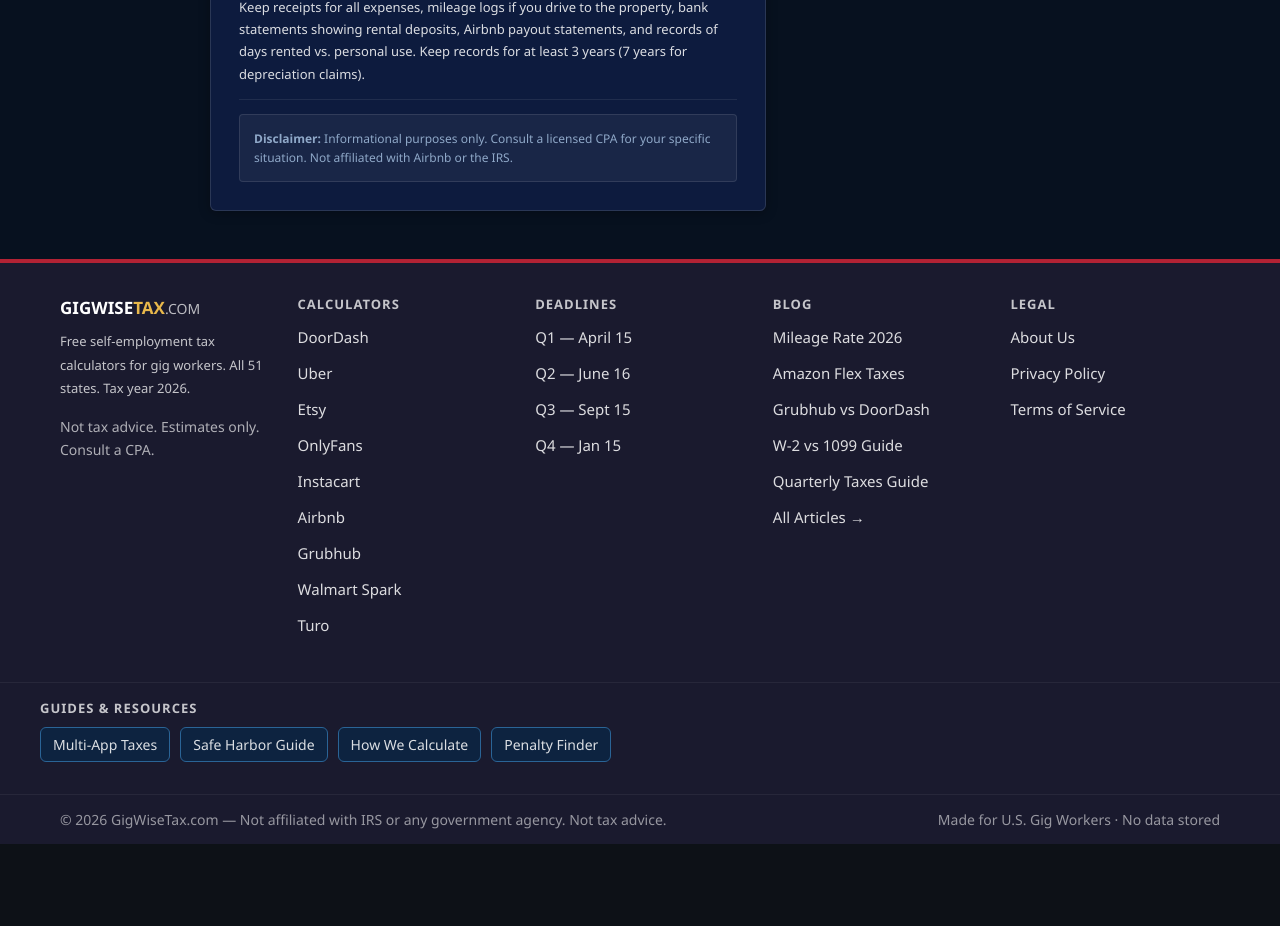
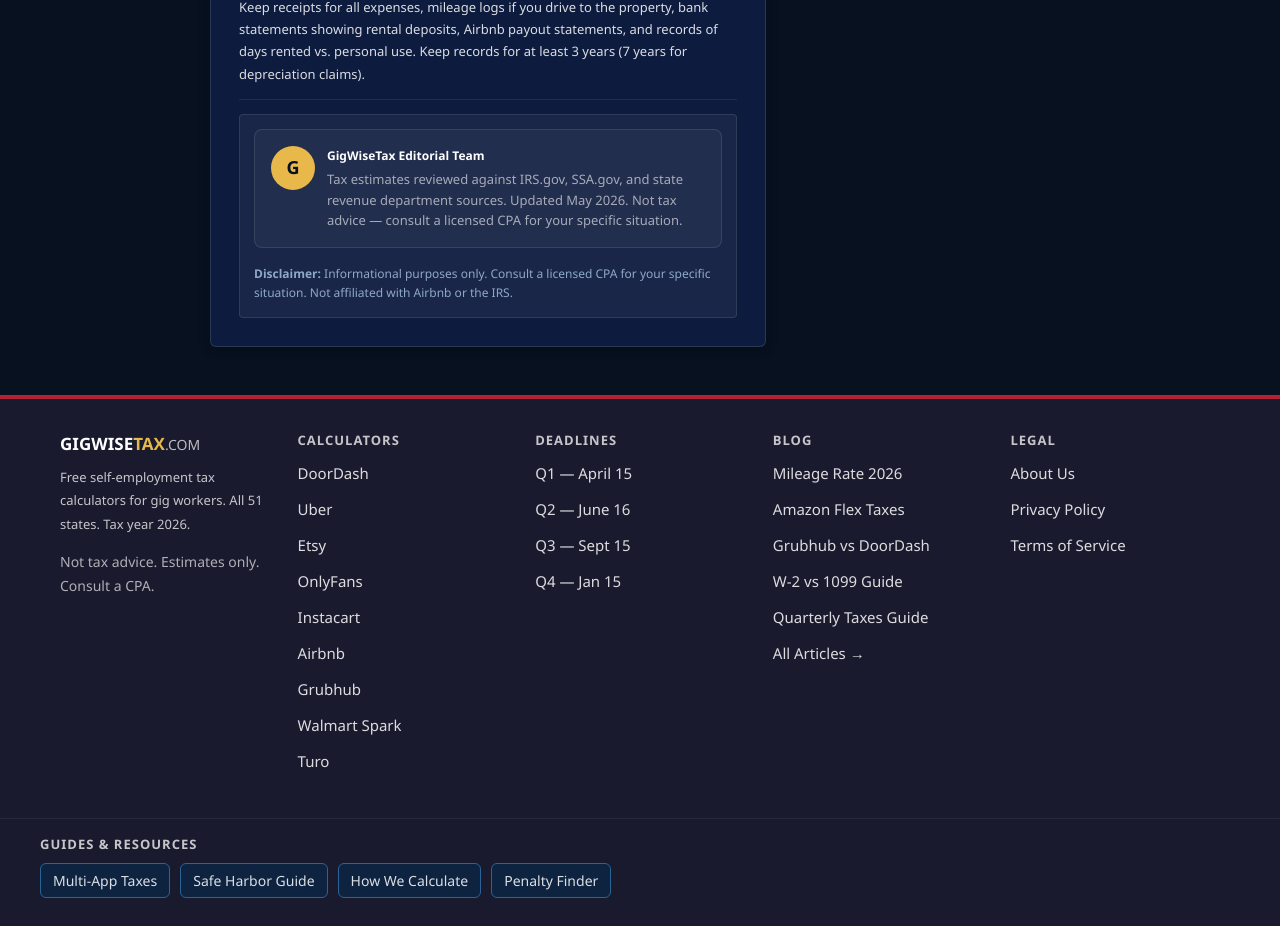
Before and after one commit to devqrcraft-ui/gigwisetax, a Next.js app: page /blog/airbnb-tax-deductions-2026 in a window 1280 px wide. Shown: the part 3280-4206 px from the top of the page. Before the commit the page ends 4124 px from the top, so only its background shows below. Built offline with nearby package versions, Linux system fonts and the light colour scheme.

Commit message:
feat: author box on 7 blog pages (E-E-A-T)

```diff
--- a/app/blog/airbnb-tax-deductions-2026/page.tsx
+++ b/app/blog/airbnb-tax-deductions-2026/page.tsx
@@ -203,6 +203,14 @@ export default function AirbnbTaxDeductions2026() {
             ))}
 
             <div style={{ background: 'rgba(255,255,255,0.05)', border: '1px solid rgba(255,255,255,0.1)', borderRadius: 4, padding: 14, fontSize: 12, color: '#8fa8c8', lineHeight: 1.6 }}>
+            {/* AUTHOR BOX */}
+            <div style={{ background: 'rgba(255,255,255,0.04)', border: '1px solid rgba(255,255,255,0.1)', borderRadius: 8, padding: 16, marginBottom: 16, display: 'flex', gap: 12, alignItems: 'flex-start' }}>
+              <div style={{ width: 44, height: 44, borderRadius: '50%', background: '#e8b84b', display: 'flex', alignItems: 'center', justifyContent: 'center', fontWeight: 900, fontSize: 18, color: '#07111F', flexShrink: 0 }}>G</div>
+              <div>
+                <div style={{ fontWeight: 700, color: '#fff', marginBottom: 4 }}>GigWiseTax Editorial Team</div>
+                <div style={{ fontSize: 13, color: 'rgba(255,255,255,0.6)', lineHeight: 1.6 }}>Tax estimates reviewed against IRS.gov, SSA.gov, and state revenue department sources. Updated May 2026. Not tax advice — consult a licensed CPA for your specific situation.</div>
+              </div>
+            </div>
               <strong>Disclaimer:</strong> Informational purposes only. Consult a licensed CPA for your specific situation. Not affiliated with Airbnb or the IRS.
             </div>
           </div>
--- a/app/blog/best-tax-software-for-gig-workers-2026/page.tsx
+++ b/app/blog/best-tax-software-for-gig-workers-2026/page.tsx
@@ -27,7 +27,15 @@ export default function BestTaxSoftware() {
           </nav>
           <h1 style={{ fontSize: 30, fontWeight: 900, color: '#fff', lineHeight: 1.2, margin: '0 0 14px' }}>Best Tax Software for Gig Workers 2026 — Ranked by Cost and 1099 Features</h1>
           <p style={{ color: 'rgba(255,255,255,.55)', fontSize: 14, lineHeight: 1.8, maxWidth: 760, margin: 0 }}>Updated May 2026. TurboTax Self-Employed, FreeTaxUSA, TaxAct and H&R Block compared on price, Schedule C support, mileage handling and audit protection.</p>
-        </div>
+                {/* AUTHOR BOX */}
+            <div style={{ background: 'rgba(255,255,255,0.04)', border: '1px solid rgba(255,255,255,0.1)', borderRadius: 8, padding: 16, marginBottom: 16, display: 'flex', gap: 12, alignItems: 'flex-start' }}>
+              <div style={{ width: 44, height: 44, borderRadius: '50%', background: '#e8b84b', display: 'flex', alignItems: 'center', justifyContent: 'center', fontWeight: 900, fontSize: 18, color: '#07111F', flexShrink: 0 }}>G</div>
+              <div>
+                <div style={{ fontWeight: 700, color: '#fff', marginBottom: 4 }}>GigWiseTax Editorial Team</div>
+                <div style={{ fontSize: 13, color: 'rgba(255,255,255,0.6)', lineHeight: 1.6 }}>Tax estimates reviewed against IRS.gov, SSA.gov, and state revenue department sources. Updated May 2026. Not tax advice — consult a licensed CPA for your specific situation.</div>
+              </div>
+            </div>
+    </div>
       </div>
       <div style={{ maxWidth: 860, margin: '0 auto', padding: '32px 20px' }}>
         <p style={prose}>Filing taxes as a gig worker means handling Schedule C, self-employment tax at 15.3%, quarterly estimated payments, mileage deductions and the 2026 OBBBA changes including the permanent 20% QBI deduction and up to $25,000 tips deduction. Not all tax software handles these equally well.</p>
--- a/app/blog/doordash-taxes-2026/page.tsx
+++ b/app/blog/doordash-taxes-2026/page.tsx
@@ -177,6 +177,14 @@ export default function DoorDashTaxGuide() {
               </div>
             ))}
 
+            {/* AUTHOR BOX */}
+            <div style={{ background: 'rgba(255,255,255,0.04)', border: '1px solid rgba(255,255,255,0.1)', borderRadius: 8, padding: 16, marginBottom: 16, display: 'flex', gap: 12, alignItems: 'flex-start' }}>
+              <div style={{ width: 44, height: 44, borderRadius: '50%', background: '#e8b84b', display: 'flex', alignItems: 'center', justifyContent: 'center', fontWeight: 900, fontSize: 18, color: '#07111F', flexShrink: 0 }}>G</div>
+              <div>
+                <div style={{ fontWeight: 700, color: '#fff', marginBottom: 4 }}>GigWiseTax Editorial Team</div>
+                <div style={{ fontSize: 13, color: 'rgba(255,255,255,0.6)', lineHeight: 1.6 }}>Tax estimates reviewed against IRS.gov, SSA.gov, and state revenue department sources. Updated May 2026. Not tax advice — consult a licensed CPA for your specific situation.</div>
+              </div>
+            </div>
             <div style={{ background: 'rgba(255,255,255,0.05)', border: '1px solid rgba(255,255,255,0.1)', borderRadius: 4, padding: 14, fontSize: 12, color: '#8fa8c8', lineHeight: 1.6 }}>
                <strong>Disclaimer:</strong> Informational purposes only. Consult a licensed CPA for your specific situation. Not affiliated with DoorDash or the IRS.
             </div>
--- a/app/blog/instacart-shopper-taxes-2026/page.tsx
+++ b/app/blog/instacart-shopper-taxes-2026/page.tsx
@@ -210,6 +210,14 @@ export default function InstacartTaxGuide() {
               ))}
 
               <div style={{ background: 'rgba(255,255,255,0.05)', border: '1px solid rgba(255,255,255,0.1)', borderRadius: 4, padding: 14, fontSize: 12, color: '#8fa8c8', lineHeight: 1.6 }}>
+            {/* AUTHOR BOX */}
+            <div style={{ background: 'rgba(255,255,255,0.04)', border: '1px solid rgba(255,255,255,0.1)', borderRadius: 8, padding: 16, marginBottom: 16, display: 'flex', gap: 12, alignItems: 'flex-start' }}>
+              <div style={{ width: 44, height: 44, borderRadius: '50%', background: '#e8b84b', display: 'flex', alignItems: 'center', justifyContent: 'center', fontWeight: 900, fontSize: 18, color: '#07111F', flexShrink: 0 }}>G</div>
+              <div>
+                <div style={{ fontWeight: 700, color: '#fff', marginBottom: 4 }}>GigWiseTax Editorial Team</div>
+                <div style={{ fontSize: 13, color: 'rgba(255,255,255,0.6)', lineHeight: 1.6 }}>Tax estimates reviewed against IRS.gov, SSA.gov, and state revenue department sources. Updated May 2026. Not tax advice — consult a licensed CPA for your specific situation.</div>
+              </div>
+            </div>
                  <strong>Disclaimer:</strong> Informational purposes only. Not affiliated with Instacart or the IRS. Consult a CPA for your specific situation.
               </div>
             </div>
--- a/app/blog/instacart-tax-deductions-2026/page.tsx
+++ b/app/blog/instacart-tax-deductions-2026/page.tsx
@@ -207,6 +207,14 @@ export default function InstacartTaxDeductions2026() {
             ))}
 
             <div style={{ background: 'rgba(255,255,255,0.05)', border: '1px solid rgba(255,255,255,0.1)', borderRadius: 4, padding: 14, fontSize: 12, color: '#8fa8c8', lineHeight: 1.6 }}>
+            {/* AUTHOR BOX */}
+            <div style={{ background: 'rgba(255,255,255,0.04)', border: '1px solid rgba(255,255,255,0.1)', borderRadius: 8, padding: 16, marginBottom: 16, display: 'flex', gap: 12, alignItems: 'flex-start' }}>
+              <div style={{ width: 44, height: 44, borderRadius: '50%', background: '#e8b84b', display: 'flex', alignItems: 'center', justifyContent: 'center', fontWeight: 900, fontSize: 18, color: '#07111F', flexShrink: 0 }}>G</div>
+              <div>
+                <div style={{ fontWeight: 700, color: '#fff', marginBottom: 4 }}>GigWiseTax Editorial Team</div>
+                <div style={{ fontSize: 13, color: 'rgba(255,255,255,0.6)', lineHeight: 1.6 }}>Tax estimates reviewed against IRS.gov, SSA.gov, and state revenue department sources. Updated May 2026. Not tax advice — consult a licensed CPA for your specific situation.</div>
+              </div>
+            </div>
               <strong>Disclaimer:</strong> Informational purposes only. Consult a licensed CPA for your specific situation. Not affiliated with Instacart or the IRS.
             </div>
           </div>
--- a/app/blog/onlyfans-tax-guide-2026/page.tsx
+++ b/app/blog/onlyfans-tax-guide-2026/page.tsx
@@ -94,6 +94,14 @@ export default function OnlyFansTaxGuide() {
         <p style={{ color: 'rgba(255,255,255,.6)', marginBottom: 16 }}>Calculate SE tax + federal + state. All 51 states. No signup.</p>
         <a href="/onlyfans" style={{ background: '#B22234', color: '#fff', padding: '12px 28px', borderRadius: 6, textDecoration: 'none', fontWeight: 700, fontSize: 15 }}>Calculate My Taxes →</a>
       </div>
+            {/* AUTHOR BOX */}
+            <div style={{ background: 'rgba(255,255,255,0.04)', border: '1px solid rgba(255,255,255,0.1)', borderRadius: 8, padding: 16, marginBottom: 16, display: 'flex', gap: 12, alignItems: 'flex-start' }}>
+              <div style={{ width: 44, height: 44, borderRadius: '50%', background: '#e8b84b', display: 'flex', alignItems: 'center', justifyContent: 'center', fontWeight: 900, fontSize: 18, color: '#07111F', flexShrink: 0 }}>G</div>
+              <div>
+                <div style={{ fontWeight: 700, color: '#fff', marginBottom: 4 }}>GigWiseTax Editorial Team</div>
+                <div style={{ fontSize: 13, color: 'rgba(255,255,255,0.6)', lineHeight: 1.6 }}>Tax estimates reviewed against IRS.gov, SSA.gov, and state revenue department sources. Updated May 2026. Not tax advice — consult a licensed CPA for your specific situation.</div>
+              </div>
+            </div>
     </main>
     </div>
   )
--- a/app/blog/walmart-spark-tax-guide-2026/page.tsx
+++ b/app/blog/walmart-spark-tax-guide-2026/page.tsx
@@ -180,6 +180,14 @@ export default function WalmartSparkTaxGuide2026() {
             ))}
 
             <div style={{ background: 'rgba(255,255,255,0.05)', border: '1px solid rgba(255,255,255,0.1)', borderRadius: 4, padding: 14, fontSize: 12, color: '#8fa8c8', lineHeight: 1.6 }}>
+            {/* AUTHOR BOX */}
+            <div style={{ background: 'rgba(255,255,255,0.04)', border: '1px solid rgba(255,255,255,0.1)', borderRadius: 8, padding: 16, marginBottom: 16, display: 'flex', gap: 12, alignItems: 'flex-start' }}>
+              <div style={{ width: 44, height: 44, borderRadius: '50%', background: '#e8b84b', display: 'flex', alignItems: 'center', justifyContent: 'center', fontWeight: 900, fontSize: 18, color: '#07111F', flexShrink: 0 }}>G</div>
+              <div>
+                <div style={{ fontWeight: 700, color: '#fff', marginBottom: 4 }}>GigWiseTax Editorial Team</div>
+                <div style={{ fontSize: 13, color: 'rgba(255,255,255,0.6)', lineHeight: 1.6 }}>Tax estimates reviewed against IRS.gov, SSA.gov, and state revenue department sources. Updated May 2026. Not tax advice — consult a licensed CPA for your specific situation.</div>
+              </div>
+            </div>
               <strong>Disclaimer:</strong> Informational purposes only. Consult a licensed CPA for your specific situation. Not affiliated with Walmart, Spark, or the IRS.
             </div>
           </div>
```
